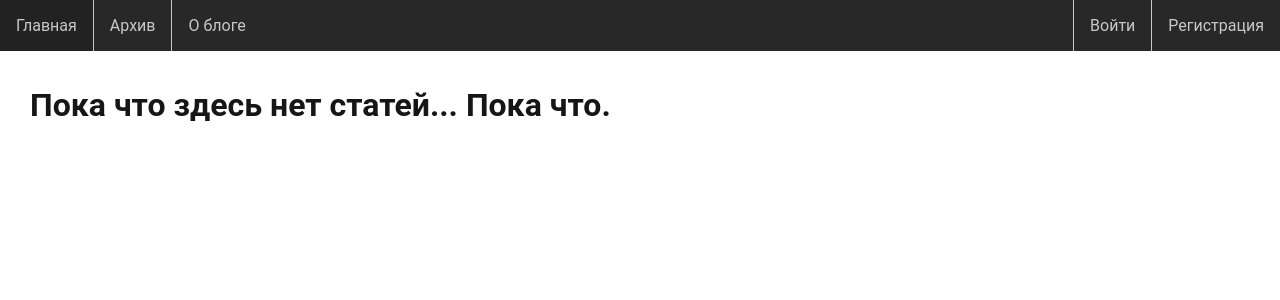
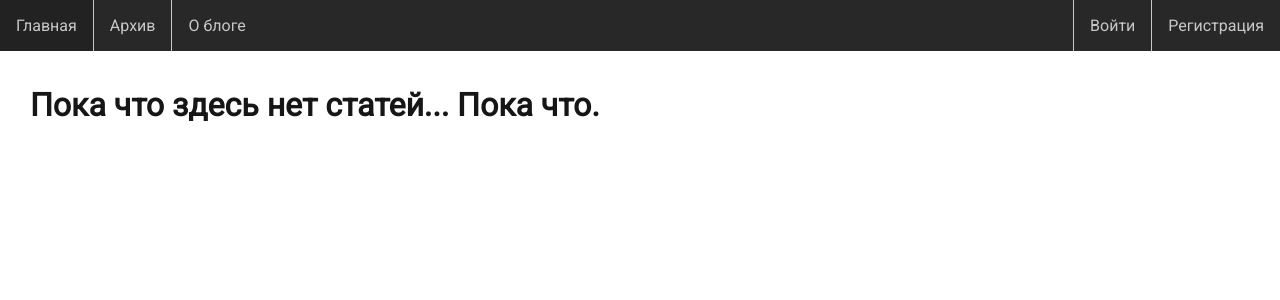
Before and after one commit to NipisAlqizam/simple_flask_blog, a Flask app: page /archive in a window 1280 px wide. Shown: the top 300 px of the page. Run offline with Flask 2, Linux system fonts and the light colour scheme; data that the repository does not hold is empty.

Commit message:
fixed Roboto

```diff
--- a/static/main.css
+++ b/static/main.css
@@ -1,3 +1,4 @@
+@import url('https://fonts.googleapis.com/css2?family=Roboto&display=swap');
 html {
   margin: 0;
   padding: 0;
```
